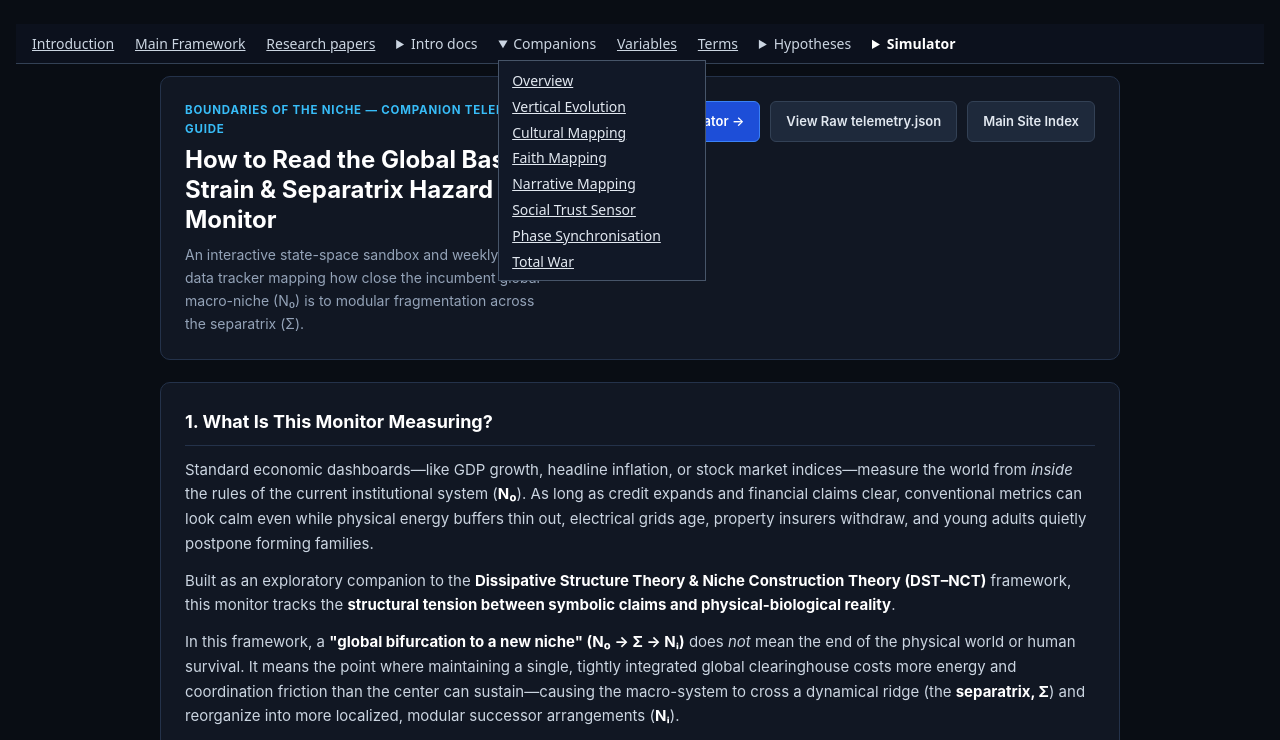
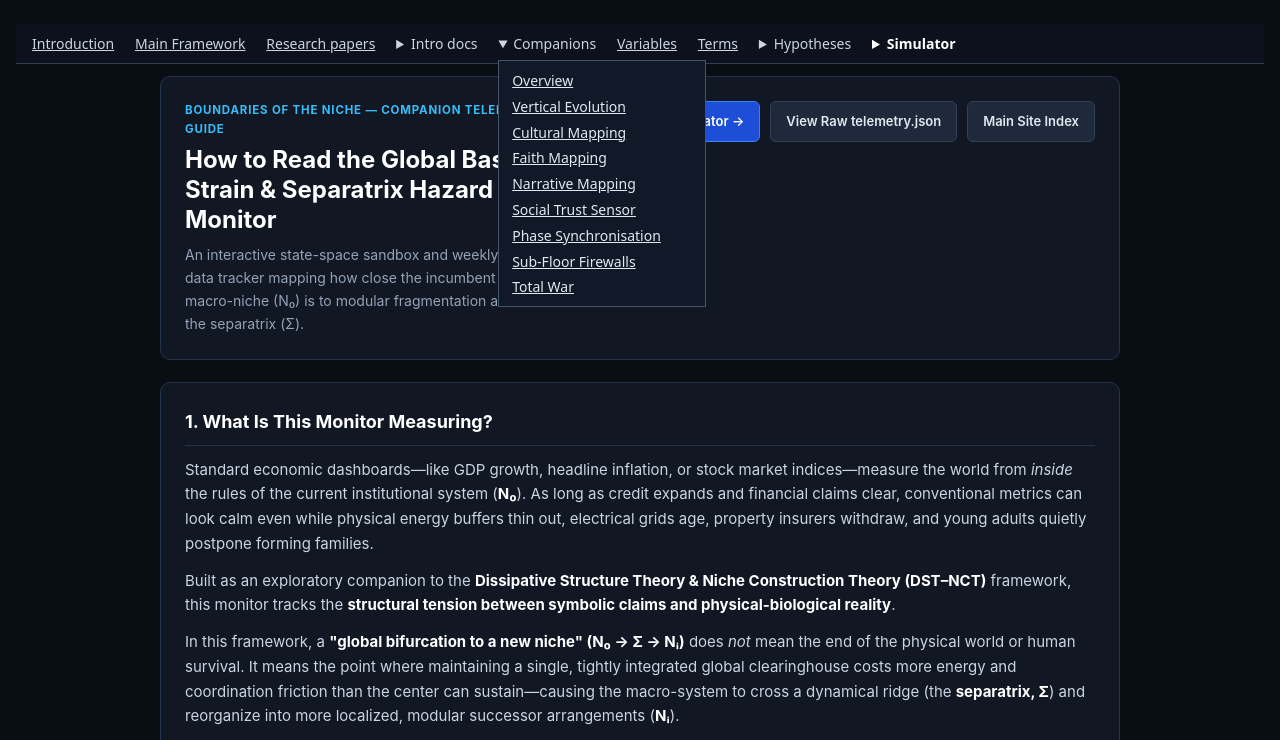
Before and after one commit to hasselmus/niche-site, a plain HTML site: page bifurcation_monitor_guide.html in a window 1280 px wide. Both pictures are taken after a click on the heading "Companions". Shown: the top 740 px of the page. Drawn offline with Linux system fonts and the light colour scheme.

Commit message:
Add Sub-Floor Firewalls to simulator and guide dropdown menus

```diff
--- a/bifurcation_monitor_guide.html
+++ b/bifurcation_monitor_guide.html
@@ -208,6 +208,7 @@
         <a href="companions/narrative-mapping.html" style="color:#e2e8f0;text-decoration:underline;white-space:normal">Narrative Mapping</a>
         <a href="companions/social-trust-sensor.html" style="color:#e2e8f0;text-decoration:underline;white-space:normal">Social Trust Sensor</a>
         <a href="companions/phase-synchronisation.html" style="color:#e2e8f0;text-decoration:underline;white-space:normal">Phase Synchronisation</a>
+        <a href="companions/sub-floor-firewalls.html" style="color:#e2e8f0;text-decoration:underline;white-space:normal">Sub-Floor Firewalls</a>
         <a href="companions/total-war.html" style="color:#e2e8f0;text-decoration:underline;white-space:normal">Total War</a></div></details>
   <a href="variables.html" style="color:#cbd5e1;text-decoration:underline">Variables</a>
     <a href="glossary.html" style="color:#cbd5e1;text-decoration:underline">Terms</a>
```
Also changed, not shown: bifurcation_monitor_simulator.html (+1 -0 lines), dst_nct_coupled_state_space_simulator.html (+1 -0 lines), phase_sync_simulator.html (+1 -0 lines).
